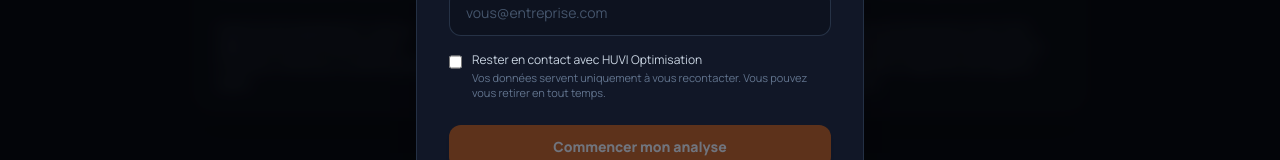
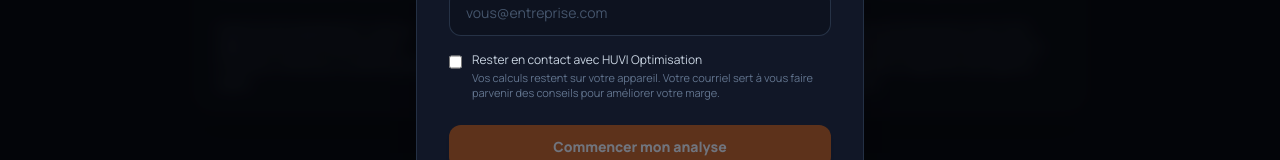
Before and after one commit to HUVIassistance/MargesIQ, a React (Vite) app: page / in a window 1280 px wide. Both pictures are taken after a click on the button 333 px from the left and 488 px from the top of the page. Shown: the part 499-659 px from the top of the page. Built offline with nearby package versions, Linux system fonts and the light colour scheme.

Commit message:
fix(lead-capture): formulation consentement bénéfice

```diff
--- a/src/components/EmailGateModal.tsx
+++ b/src/components/EmailGateModal.tsx
@@ -207,7 +207,7 @@ export default function EmailGateModal({ mode, initialContact = {}, onConfirm, o
                 <span className="text-xs text-slate-300 leading-snug">
                   Rester en contact avec HUVI Optimisation
                   <span className="block text-[11px] text-slate-500 mt-0.5">
-                    Vos données servent uniquement à vous recontacter. Vous pouvez vous retirer en tout temps.
+                    Vos calculs restent sur votre appareil. Votre courriel sert à vous faire parvenir des conseils pour améliorer votre marge.
                   </span>
                 </span>
               </label>
```
